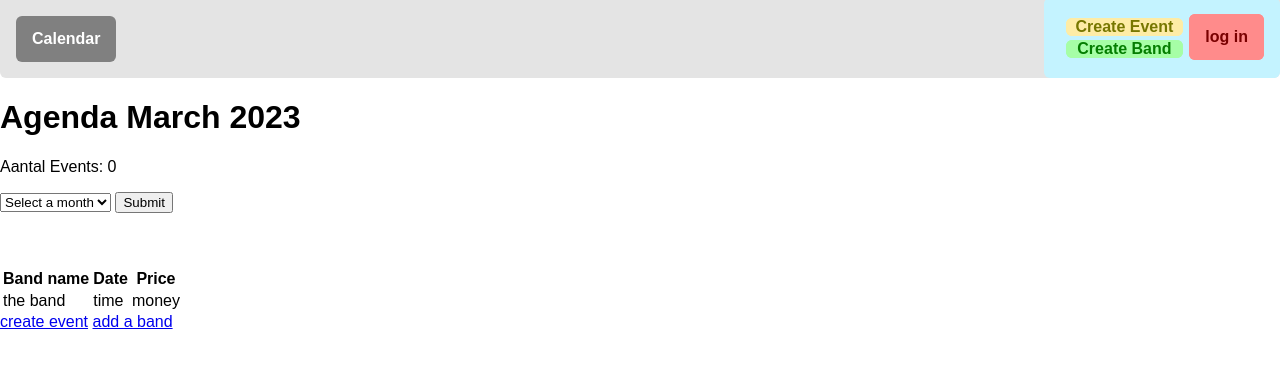
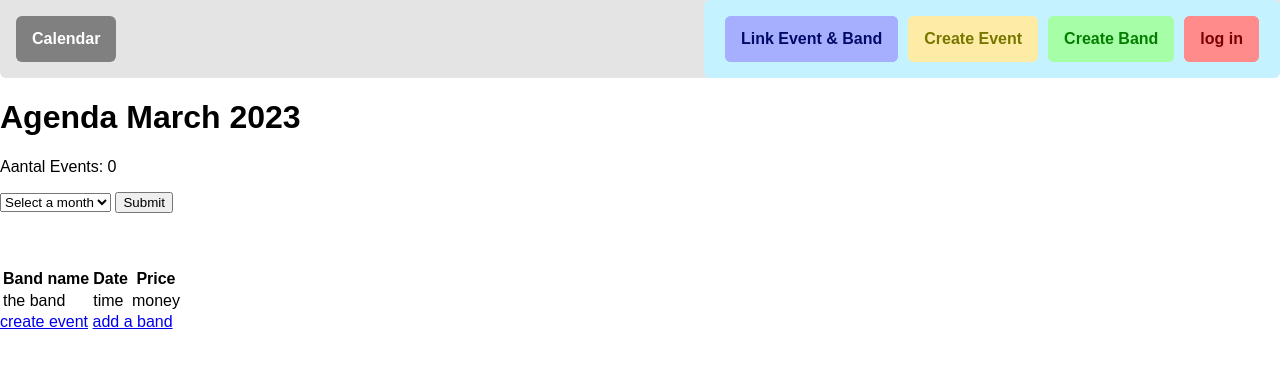
Before and after one commit to Pluers/Pluers.github.io, a PHP site: page /index.php in a window 1280 px wide. Shown: the top 368 px of the page. Run offline with PHP 8.4, Linux system fonts and the light colour scheme.

Commit message:
added button to header

```diff
--- a/header.php
+++ b/header.php
@@ -61,28 +61,40 @@
             -webkit-transition: var(--button-transition);
         }
 
-        /* Admin bar */
+        /* Admin */
 
         .admin_panel {
             background-color: var(--navbar-admin-color);
             border-radius: var(--border-radius-small);
             position: absolute;
             right: 0;
-            top: -2.5px;
+            top: 0;
         }
 
 
 
-        .create_items {
-            margin: 0 6px;
+        /*buttons */
+        .admin_panel li {
+            margin: 0 5px;
         }
 
-        .create_items div a {
-            padding: 0 10px;
-            margin: 4px 0;
+        .admin_panel li,
+        .admin_panel li a {
+            -webkit-transition: var(--button-transition);
         }
 
-        /*buttons */
+        .admin_panel li:hover,
+        .admin_panel li a:hover {
+            filter: var(--button-filter-brightness);
+            -webkit-transition: var(--button-transition);
+        }
+
+        .link_event_band,
+        .link_event_band a {
+            background-color: #a6affe;
+            color: #000b67;
+        }
+
         .create_event,
         .create_event a {
             background-color: #feeca6;
@@ -100,25 +112,6 @@
             background-color: #ff8b8b;
             color: #7a0000;
         }
-
-        .create_event,
-        .create_event a,
-        .create_band,
-        .create_band a,
-        .login,
-        .login a {
-            -webkit-transition: var(--button-transition);
-        }
-
-        .create_event:hover,
-        .create_event a:hover,
-        .create_band:hover,
-        .create_band a:hover,
-        .login:hover,
-        .login a:hover {
-            filter: var(--button-filter-brightness);
-            -webkit-transition: var(--button-transition);
-        }
     </style>
 
     <head>
@@ -129,13 +122,14 @@
                 </li>
             </ul>
             <ul class="admin_panel">
-                <li class="create_items">
-                    <div class="create_event">
-                        <a href="/Pluers.github.io/pages/create_event.php">Create Event</a>
-                    </div>
-                    <div class="create_band">
-                        <a href="/Pluers.github.io/pages/create_band.php">Create Band</a>
-                    </div>
+                <li class="link_event_band">
+                    <a href="/Pluers.github.io/pages/link_event_band.php">Link Event & Band</a>
+                </li>
+                <li class="create_event">
+                    <a href="/Pluers.github.io/pages/create_event.php">Create Event</a>
+                </li>
+                <li class="create_band">
+                    <a href="/Pluers.github.io/pages/create_band.php">Create Band</a>
                 </li>
                 <li class="login">
                     <a href="/Pluers.github.io/admin/login.php">log in</a>
```
